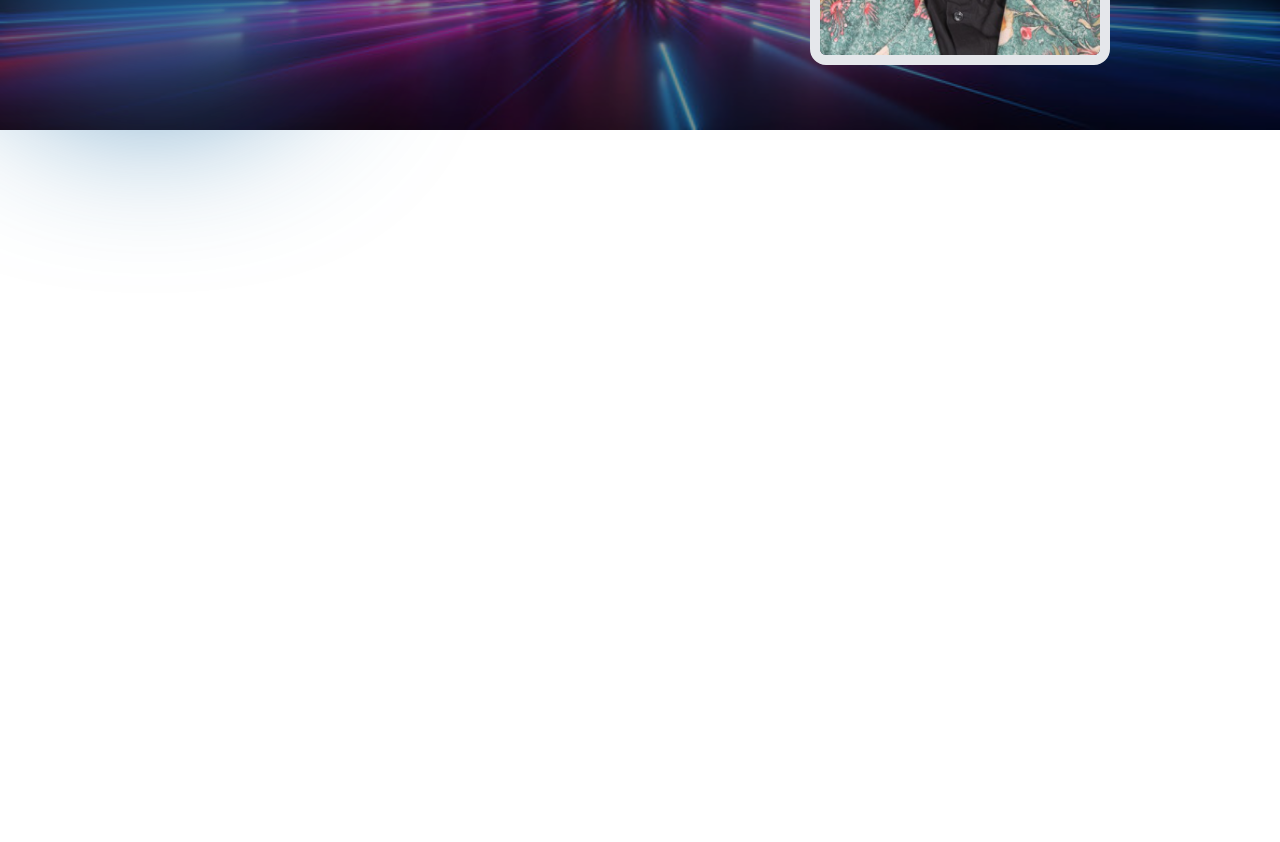
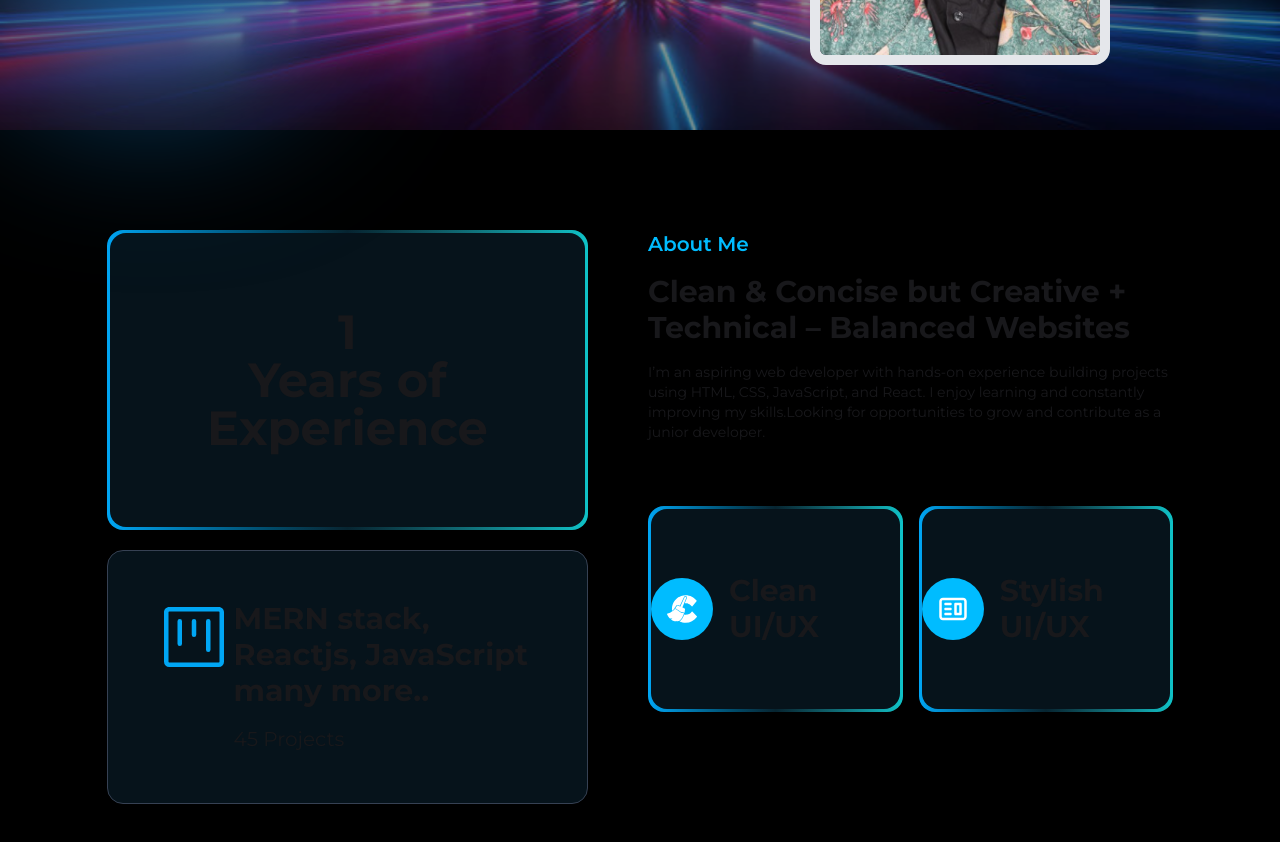
Before and after one commit to fairooz-nawal/My-Portfolio, a React (Vite) app: page / in a window 1280 px wide. Shown: the part 420-1262 px from the top of the page. Before the commit the page ends 800 px from the top, so only its background shows below. Built offline with nearby package versions, Linux system fonts and the light colour scheme.

Commit message:
About me Section is Added

```diff
--- /dev/null
+++ b/src/Component/AboutMe.jsx
@@ -0,0 +1,53 @@
+import React from 'react';
+import { GoProject } from 'react-icons/go';
+import { SiCcleaner } from "react-icons/si";
+import { CgWebsite } from "react-icons/cg";
+const AboutMe = () => {
+    return (
+        <div className='w-full bg-black py-[100px]'>
+            <div className="w-10/12 mx-auto grid grid-cols-1 md:grid-cols-2 gap-4">
+                <div className="">
+                    <div className="w-11/12 max-auto h-[300px] rounded-2xl bg-gradient-to-r from-sky-500  via-[#072531] to-[#0fc2c7] p-[3px]">
+                        <div class="bg-[#06131b] w-full h-full rounded-2xl  p-6 flex items-center justify-center ">
+                            <div className="text-center">
+                                <h1 className='text-2xl md:text-4xl lg:text-5xl font-bold'>1</h1>
+                                <h1 className='text-2xl md:text-4xl lg:text-5xl font-bold'>Years of <br />Experience</h1>
+                            </div>
+                        </div>
+                    </div>
+                    <div className='mt-5' >
+                        <div className="grid grid-cols-5 w-11/12 border-1 border-gray-700 p-[50px] bg-[#06131b] rounded-2xl">
+                            <div className=""><GoProject className='text-4xl md:text-5xl lg:text-7xl text-sky-500 font-light' /></div>
+                            <div className="col-span-4 space-y-4">
+                                <h1 className="text-xl md:text-2xl lg:text-3xl font-bold">MERN stack, Reactjs, JavaScript many more..</h1>
+                                <p className="text-base md:text-xl lg:text-xl ">45 Projects</p>
+                            </div>
+                        </div>
+                    </div>
+                </div>
+                <div className="space-y-4">
+                    <h1 className="text-xl text-sky-400 font-semibold">About Me</h1>
+                    <h1 className="text-xl md:text-2xl lg:text-3xl font-bold">Clean & Concise but Creative + Technical – Balanced Websites</h1>
+                    <p className='text-sm'>I’m an aspiring web developer with hands-on experience building projects using HTML, CSS, JavaScript, and React. I enjoy learning and constantly improving my skills.Looking for opportunities to grow and contribute as a junior developer.</p><br /><br />
+                    <div className="grid grid-cols-1 md:grid-cols-2 gap-4">
+                        <div className="bg-gradient-to-r from-sky-500  via-[#072531] to-[#0fc2c7] p-[3px] rounded-2xl">
+                            <div className="flex gap-4 items-center bg-[#06131b] h-[200px] rounded-2xl">
+                                <div className="bg-sky-400 p-4 rounded-full"><SiCcleaner className='text-xl md:text-3xl lg:text-3xl text-white font-light'></SiCcleaner></div>
+                                <div className="text-xl md:text-2xl lg:text-3xl font-bold">Clean UI/UX</div>
+                            </div>
+                        </div>
+                        <div className="bg-gradient-to-r from-sky-500  via-[#072531] to-[#0fc2c7] p-[3px] rounded-2xl">
+                            <div className="flex gap-4 items-center bg-[#06131b] h-[200px] rounded-2xl">
+                                <div className="bg-sky-400 p-4 rounded-full"><CgWebsite className='text-xl md:text-3xl lg:text-3xl text-white font-light'></CgWebsite></div>
+                                <div className="text-xl md:text-2xl lg:text-3xl font-bold">Stylish UI/UX</div>
+                            </div>
+                        </div>
+
+                    </div>
+                </div>
+            </div>
+        </div>
+    );
+};
+
+export default AboutMe;
--- a/src/Page/Home.jsx
+++ b/src/Page/Home.jsx
@@ -1,11 +1,13 @@
 import React from 'react';
 import Banner from '../Component/Banner';
+import AboutMe from '../Component/AboutMe';
 
 
 const Home = () => {
     return (
-        <div id='home'>
+        <div id='home max-w-full md:max-w-7xl lg:max-w-7xl'>
             <Banner></Banner>
+            <AboutMe></AboutMe>
         </div>
     );
 };
```
